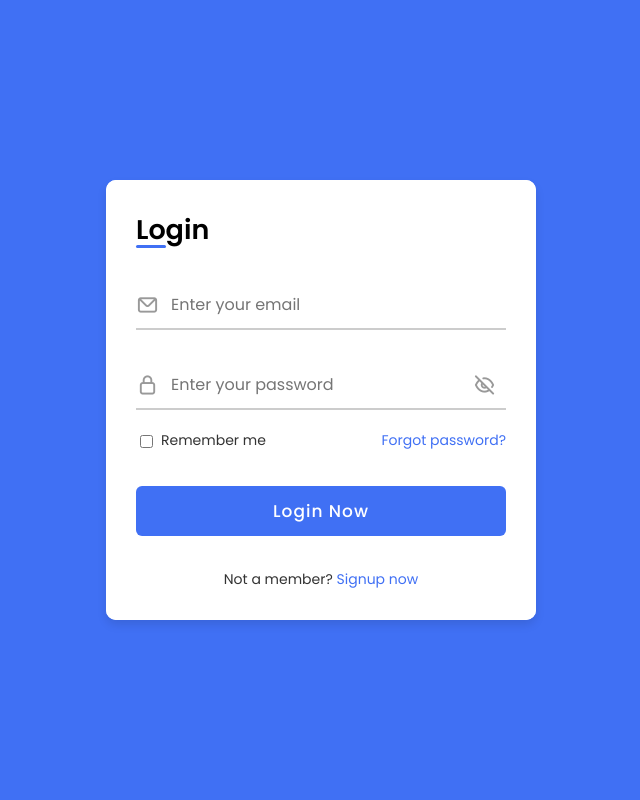
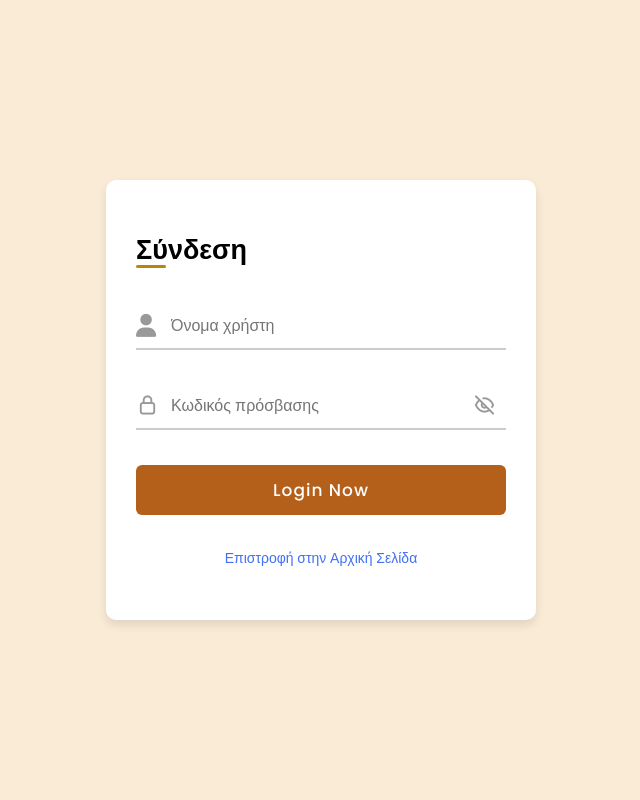
Before and after one commit to PaolaVlsc/HotelProjectWebsite2022, a PHP site: page /login.php in a window 1280 px wide. Shown: the whole page, without its empty margins (319-959 px from the left). Run offline with PHP 8.4, Linux system fonts and the light colour scheme; some libraries are stand-ins or nearby versions.

Commit message:
look and feel changes login

```diff
--- a/css/login.css
+++ b/css/login.css
@@ -13,7 +13,7 @@ body{
     display: flex;
     align-items: center;
     justify-content: center;
-    background-color: #4070f4;
+    background-color: #FAEBD7;
 }
 
 .container{
@@ -74,7 +74,7 @@ body{
     bottom: 0;
     height: 3px;
     width: 30px;
-    background-color: #4070f4;
+    background-color: #B8860B;
     border-radius: 25px;
 }
 
@@ -99,7 +99,7 @@ body{
 }
 
 .input-field input:is(:focus, :valid){
-    border-bottom-color: #4070f4;
+    border-bottom-color: #B8860B;
 }
 
 .input-field i{
@@ -112,7 +112,7 @@ body{
 }
 
 .input-field input:is(:focus, :valid) ~ i{
-    color: #4070f4;
+    color: #B8860B;
 }
 
 .input-field i.icon{
@@ -165,13 +165,13 @@ body{
     font-weight: 500;
     letter-spacing: 1px;
     border-radius: 6px;
-    background-color: #4070f4;
+    background-color: #b45f1a;
     cursor: pointer;
     transition: all 0.3s ease;
 }
 
 .button input:hover{
-    background-color: #265df2;
+    background-color: #834311;
 }
 
 .form .login-signup{
--- a/js/login.js
+++ b/js/login.js
@@ -1,34 +1,25 @@
-const container = document.querySelector(".container"),
+const
     pwShowHide = document.querySelectorAll(".showHidePw"),
     pwFields = document.querySelectorAll(".password"),
-    signUp = document.querySelector(".signup-link"),
     login = document.querySelector(".login-link");
 
 //   js code to show/hide password and change icon
-pwShowHide.forEach(eyeIcon =>{
-    eyeIcon.addEventListener("click", ()=>{
-        pwFields.forEach(pwField =>{
-            if(pwField.type ==="password"){
+pwShowHide.forEach(eyeIcon => {
+    eyeIcon.addEventListener("click", () => {
+        pwFields.forEach(pwField => {
+            if (pwField.type === "password") {
                 pwField.type = "text";
 
-                pwShowHide.forEach(icon =>{
+                pwShowHide.forEach(icon => {
                     icon.classList.replace("uil-eye-slash", "uil-eye");
                 })
-            }else{
+            } else {
                 pwField.type = "password";
 
-                pwShowHide.forEach(icon =>{
+                pwShowHide.forEach(icon => {
                     icon.classList.replace("uil-eye", "uil-eye-slash");
                 })
             }
         })
     })
 })
-
-// js code to appear signup and login form
-signUp.addEventListener("click", ( )=>{
-    container.classList.add("active");
-});
-login.addEventListener("click", ( )=>{
-    container.classList.remove("active");
-});
--- a/login.php
+++ b/login.php
@@ -11,91 +11,43 @@
 
     <!-- ===== CSS ===== -->
     <link rel="stylesheet" href="css/login.css">
+    <link rel="stylesheet" href="https://cdnjs.cloudflare.com/ajax/libs/font-awesome/6.1.1/css/all.min.css">
 
-    <title>Login & Registration Form</title>
+    <title>Σύνδεση </title>
 </head>
 <body>
 
 <div class="container">
     <div class="forms">
         <div class="form login">
-            <span class="title">Login</span>
+            <span class="title">Σύνδεση
+            </span>
 
             <form action="#">
                 <div class="input-field">
-                    <input type="text" placeholder="Enter your email" required>
-                    <i class="uil uil-envelope icon"></i>
+                    <input type="text" placeholder="Όνομα χρήστη" required>
+                    <i class="fa-solid fa-user"></i>
                 </div>
                 <div class="input-field">
-                    <input type="password" class="password" placeholder="Enter your password" required>
+                    <input type="password" class="password" placeholder="Κωδικός πρόσβασης" required>
                     <i class="uil uil-lock icon"></i>
                     <i class="uil uil-eye-slash showHidePw"></i>
                 </div>
 
-                <div class="checkbox-text">
-                    <div class="checkbox-content">
-                        <input type="checkbox" id="logCheck">
-                        <label for="logCheck" class="text">Remember me</label>
-                    </div>
-
-                    <a href="#" class="text">Forgot password?</a>
-                </div>
-
                 <div class="input-field button">
-                    <input type="button" value="Login Now">
+                    <input type="submit" value="Login Now">
                 </div>
             </form>
 
             <div class="login-signup">
-                    <span class="text">Not a member?
-                        <a href="#" class="text signup-link">Signup now</a>
+                    <span class="text">
+                        <a href="index.php" class="text signup-link">Επιστροφή στην Αρχική Σελίδα</a>
                     </span>
             </div>
         </div>
 
         <!-- Registration Form -->
-        <div class="form signup">
-            <span class="title">Registration</span>
 
-            <form action="#">
-                <div class="input-field">
-                    <input type="text" placeholder="Enter your name" required>
-                    <i class="uil uil-user"></i>
-                </div>
-                <div class="input-field">
-                    <input type="text" placeholder="Enter your email" required>
-                    <i class="uil uil-envelope icon"></i>
-                </div>
-                <div class="input-field">
-                    <input type="password" class="password" placeholder="Create a password" required>
-                    <i class="uil uil-lock icon"></i>
-                </div>
-                <div class="input-field">
-                    <input type="password" class="password" placeholder="Confirm a password" required>
-                    <i class="uil uil-lock icon"></i>
-                    <i class="uil uil-eye-slash showHidePw"></i>
-                </div>
-
-                <div class="checkbox-text">
-                    <div class="checkbox-content">
-                        <input type="checkbox" id="sigCheck">
-                        <label for="sigCheck" class="text">Remember me</label>
-                    </div>
-
-                    <a href="#" class="text">Forgot password?</a>
-                </div>
-
-                <div class="input-field button">
-                    <input type="button" value="Login Now">
-                </div>
-            </form>
-
-            <div class="login-signup">
-                    <span class="text">Not a member?
-                        <a href="#" class="text login-link">Signup now</a>
-                    </span>
-            </div>
-        </div>
     </div>
 </div>
 
```
